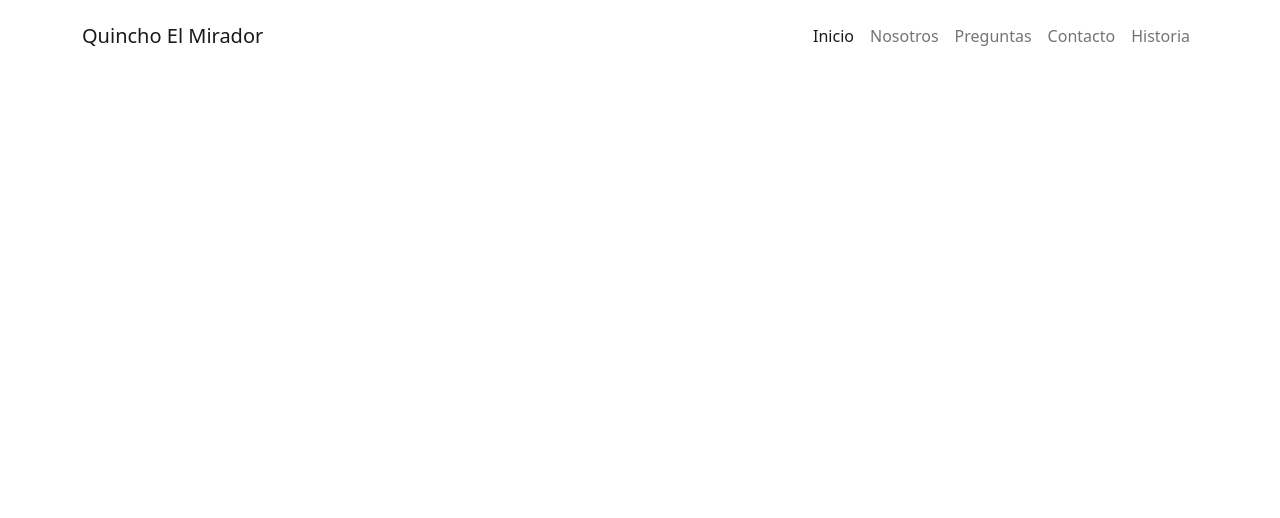
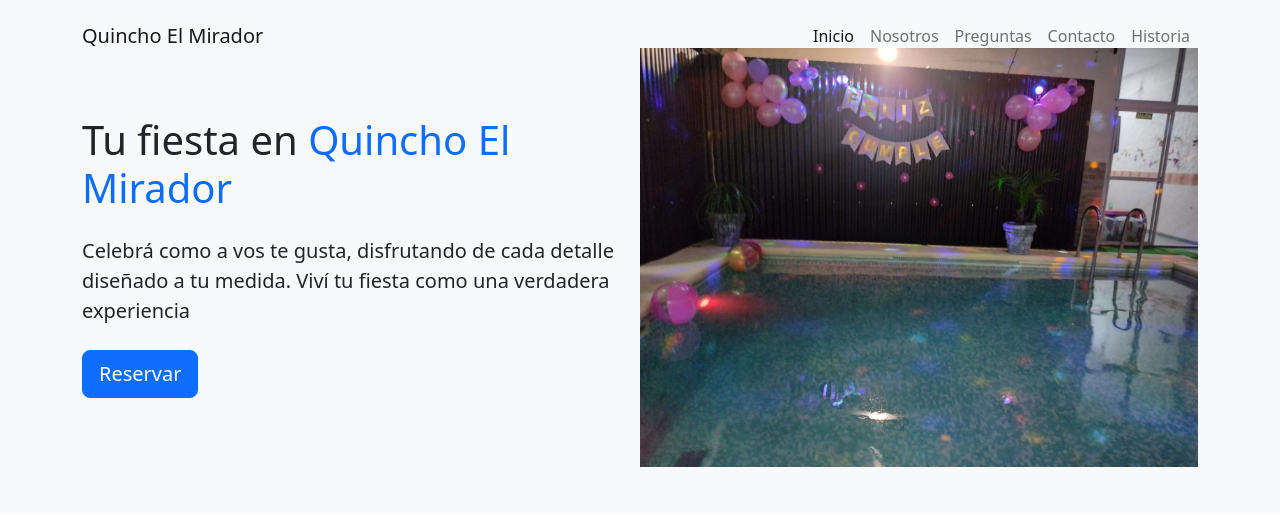
Before and after one commit to facunditto10/PFNU-EZ, a plain HTML site: page index.html in a window 1280 px wide. Drawn offline with nearby package versions, Linux system fonts and the light colour scheme.

Commit message:
creando index

```diff
--- a/index.html
+++ b/index.html
@@ -50,6 +50,32 @@
         </div>
       </nav>
     </header>
+    <main>
+      <!--Secciones-->
+      <section class="bg-light p-5 text-center text-sm-start">
+        <div class="container">
+          <div class="d-sm-flex align-items-center justify-content-between">
+            <div>
+              <h1>
+                Tu fiesta en
+                <span class="text-primary"> Quincho El Mirador </span>
+              </h1>
+              <p class="lead my-4">
+                Celebrá como a vos te gusta, disfrutando de cada detalle
+                diseñado a tu medida. Viví tu fiesta como una verdadera
+                experiencia
+              </p>
+              <button class="btn btn-primary btn-lg">Reservar</button>
+            </div>
+            <img
+              src="img/pile-2.jpg"
+              alt="Piscina"
+              class="w-50 img-fluid d-none d-sm-block"
+            />
+          </div>
+        </div>
+      </section>
+    </main>
     <!-- JavaScript Bundle with Popper -->
     <script
       src="https://cdn.jsdelivr.net/npm/bootstrap@5.2.3/dist/js/bootstrap.bundle.min.js"
```
